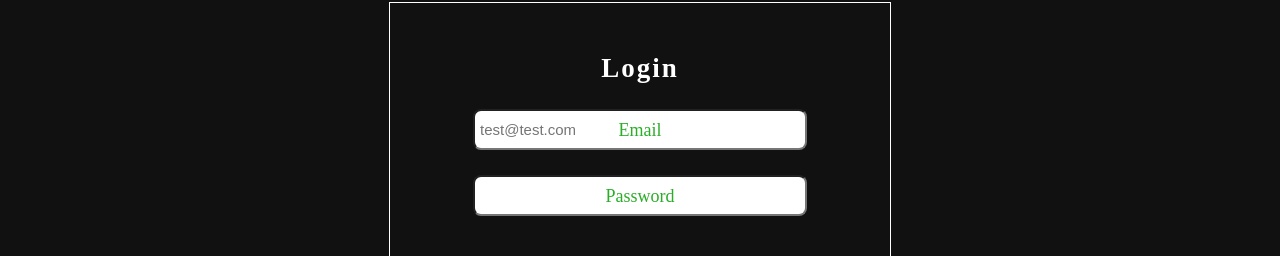
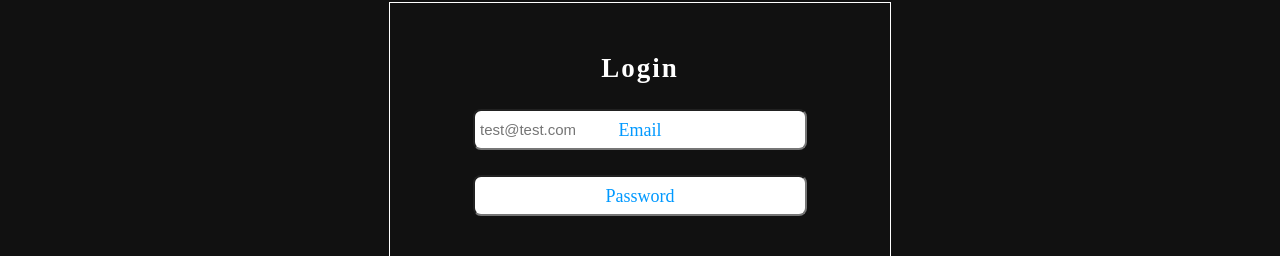
Before and after one commit to kisn3089/wanted-pre-onboarding-challenge-fe-1, a React (Create React App) app in the folder client/: page /auth in a window 1280 px wide. Shown: the part 169-425 px from the top of the page. Built offline with nearby package versions, Linux system fonts and the light colour scheme.

Commit message:
change color label

```diff
--- a/client/src/components/auth/auth.css
+++ b/client/src/components/auth/auth.css
@@ -25,13 +25,13 @@ section {
 }
 
 .form-row label {
-  color: rgb(43, 173, 41);
+  color: rgb(0, 153, 255);
   font-size: 18px;
   position: absolute;
   transform: translate(-50%, -50%);
   top: 50%;
   left: 50%;
-  transition: all 0.2s ease-in-out;
+  transition: all 0.3s ease-in-out;
 }
 
 .form-row input {
@@ -43,5 +43,5 @@ section {
 
 .form-row input:focus + label {
   left: 80%;
-  font-size: 12px;
+  font-size: 13px;
 }
```
